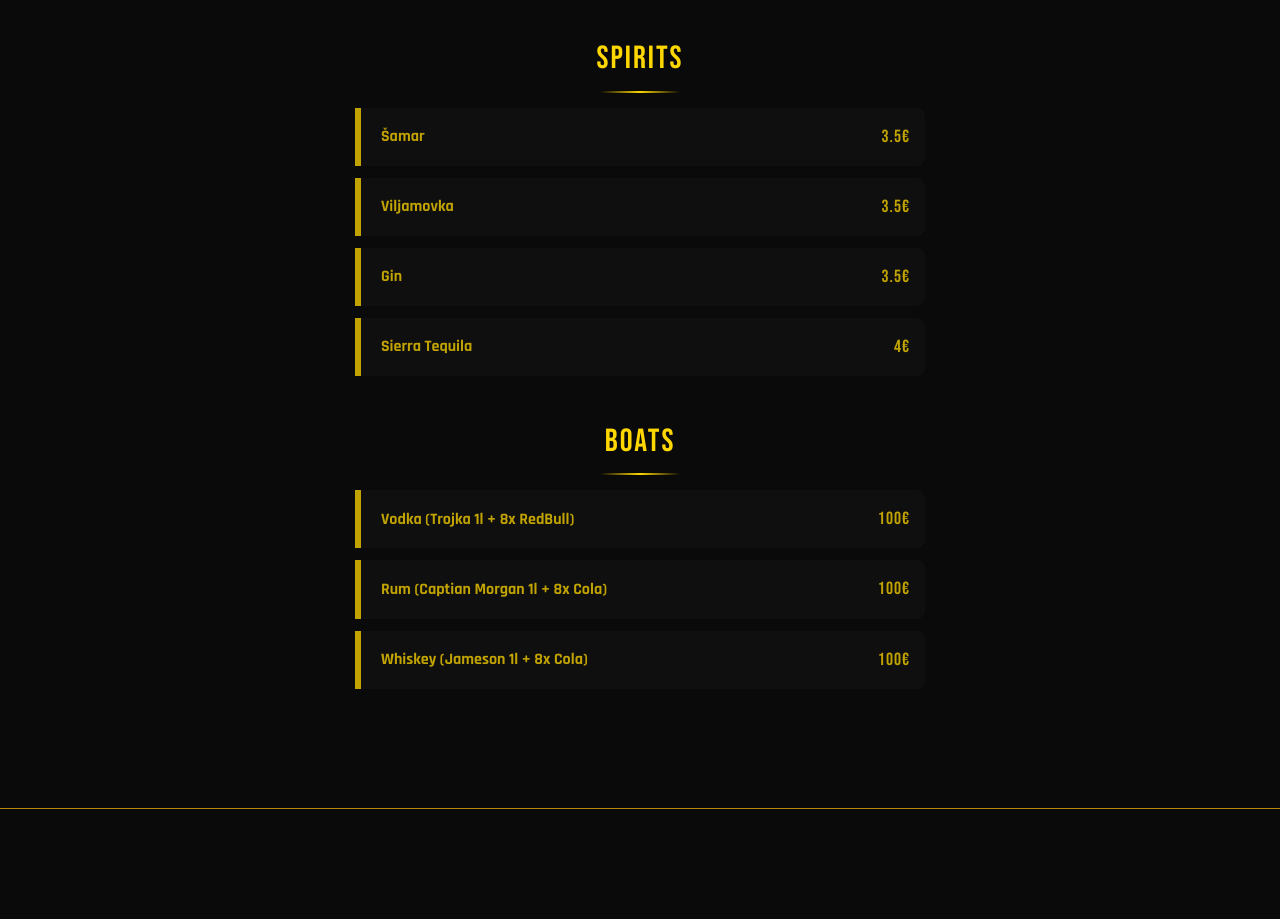
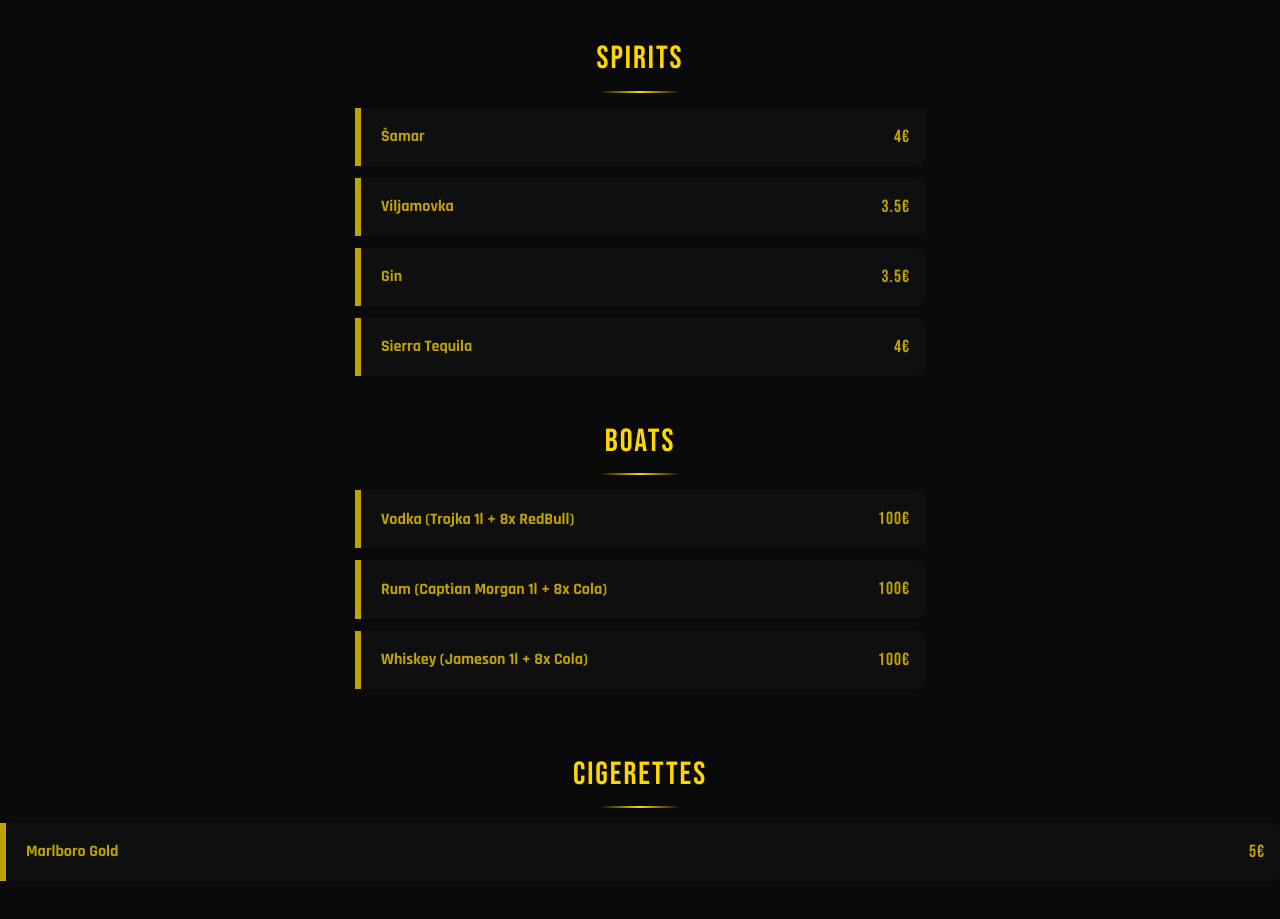
Before and after one commit to nadinski/bar, a plain HTML site: page index.html in a window 1280 px wide. Shown: the part 2660-3579 px from the top of the page. Before the commit the page ends 3509 px from the top, so only its background shows below. Drawn offline with Linux system fonts and the light colour scheme.

Commit message:
Update index.html

```diff
--- a/index.html
+++ b/index.html
@@ -468,7 +468,7 @@
             <h2 class="category-title">Spirits</h2>
             <div class="item">
                 <span class="item-name">Šamar</span>
-                <span class="item-price">3.5€</span>
+                <span class="item-price">4€</span>
             </div>
             <div class="item">
                 <span class="item-name">Viljamovka</span>
@@ -500,6 +500,15 @@
                 <span class="item-price">100€</span>
             </div>
         </div>
+    </div>
+
+          <!-- Cigerettes -->
+        <div class="category-section" id="cigerettes">
+            <h2 class="category-title">Cigerettes</h2>
+            <div class="item">
+                <span class="item-name">Marlboro Gold</span>
+                <span class="item-price">5€</span>
+            </div>
     </div>
 
     <footer></footer>
```
